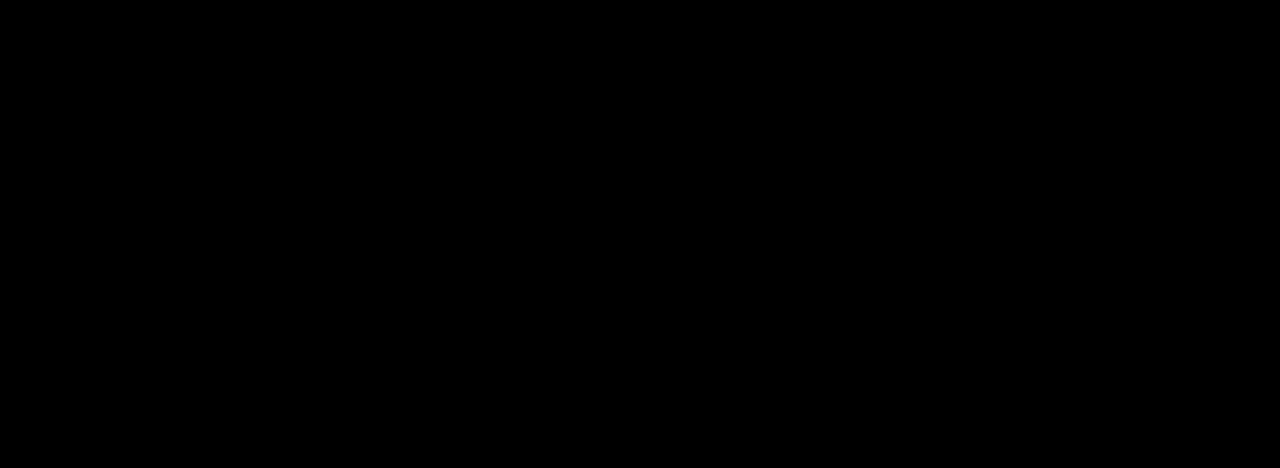
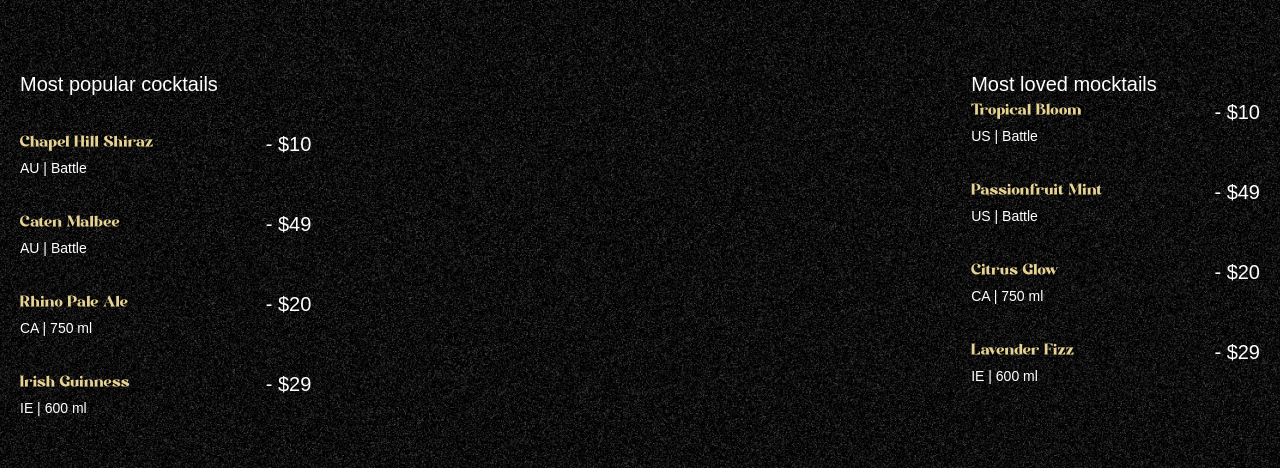
Before and after one commit to spy0008/gsap_mojito, a React (Vite) app: page / in a window 1280 px wide. Shown: the part 890-1358 px from the top of the page. Built offline with nearby package versions, Linux system fonts and the light colour scheme; a web font is replaced by a local one.

Commit message:
Implement cocktail section scroll animation complete

```diff
--- a/src/App.jsx
+++ b/src/App.jsx
@@ -2,6 +2,7 @@
 import { ScrollTrigger, SplitText } from 'gsap/all'
 import NavBar from './components/NavBar'
 import Hero from './components/Hero'
+import Cocktails from './components/Cocktails'
 
 gsap.registerPlugin(ScrollTrigger, SplitText)
 
@@ -10,6 +11,7 @@
     <main>
       <NavBar />
       <Hero/>
+      <Cocktails/>
     </main>
   )
 }
--- /dev/null
+++ b/src/components/Cocktails.jsx
@@ -0,0 +1,80 @@
+
+import { useGSAP } from '@gsap/react'
+import { cocktailLists, mockTailLists } from '../constants'
+import gsap from 'gsap'
+
+const Cocktails = () => {
+    useGSAP(() => {
+        const parallaxTimeline = gsap.timeline({
+            scrollTrigger: {
+                trigger: '#cocktails',
+                start: 'top 30%',
+                end: 'bottom 80%',
+                scrub: true
+            }
+        })
+
+        parallaxTimeline
+            .from('#c-left-leaf', {
+                x: -100, y: 100
+            })
+            .from('#c-right-leaf', {
+                x: 100, y: 100
+            })
+    })
+
+    return (
+        <section id='cocktails' className='noisy'>
+            <img src="/images/cocktail-left-leaf.png" alt="cocktail-left-leaf" id='c-left-leaf' />
+            <img src="/images/cocktail-right-leaf.png" alt="cocktail-right-leaf" id='c-right-leaf' />
+
+            <div className='list'>
+                <div className='popular'>
+                    <h2>Most popular cocktails</h2>
+
+                    <ul>
+                        {
+                            cocktailLists.map(({ name, country, detail, price }) => (
+                                <li key={name}>
+                                    <div className='md:me-28'>
+                                        <h3>
+                                            {name}
+                                        </h3>
+                                        <p>
+                                            {country} | {detail}
+                                        </p>
+                                    </div>
+                                    <span>- {price}</span>
+                                </li>
+                            ))
+                        }
+                    </ul>
+                </div>
+
+                <div className='oved'>
+                    <h2>Most loved mocktails</h2>
+
+                    <ul>
+                        {
+                            mockTailLists.map(({ name, country, detail, price }) => (
+                                <li key={name}>
+                                    <div className='me-28'>
+                                        <h3>
+                                            {name}
+                                        </h3>
+                                        <p>
+                                            {country} | {detail}
+                                        </p>
+                                    </div>
+                                    <span>- {price}</span>
+                                </li>
+                            ))
+                        }
+                    </ul>
+                </div>
+            </div>
+        </section>
+    )
+}
+
+export default Cocktails
```
